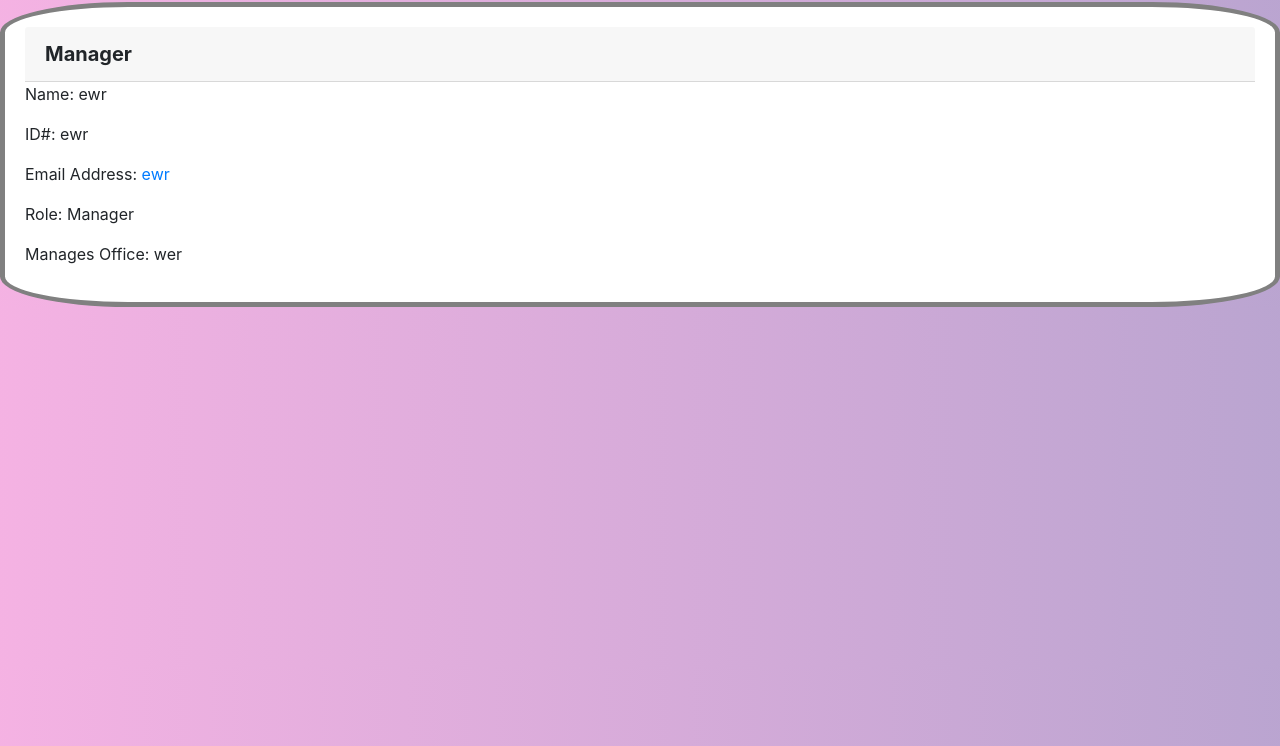
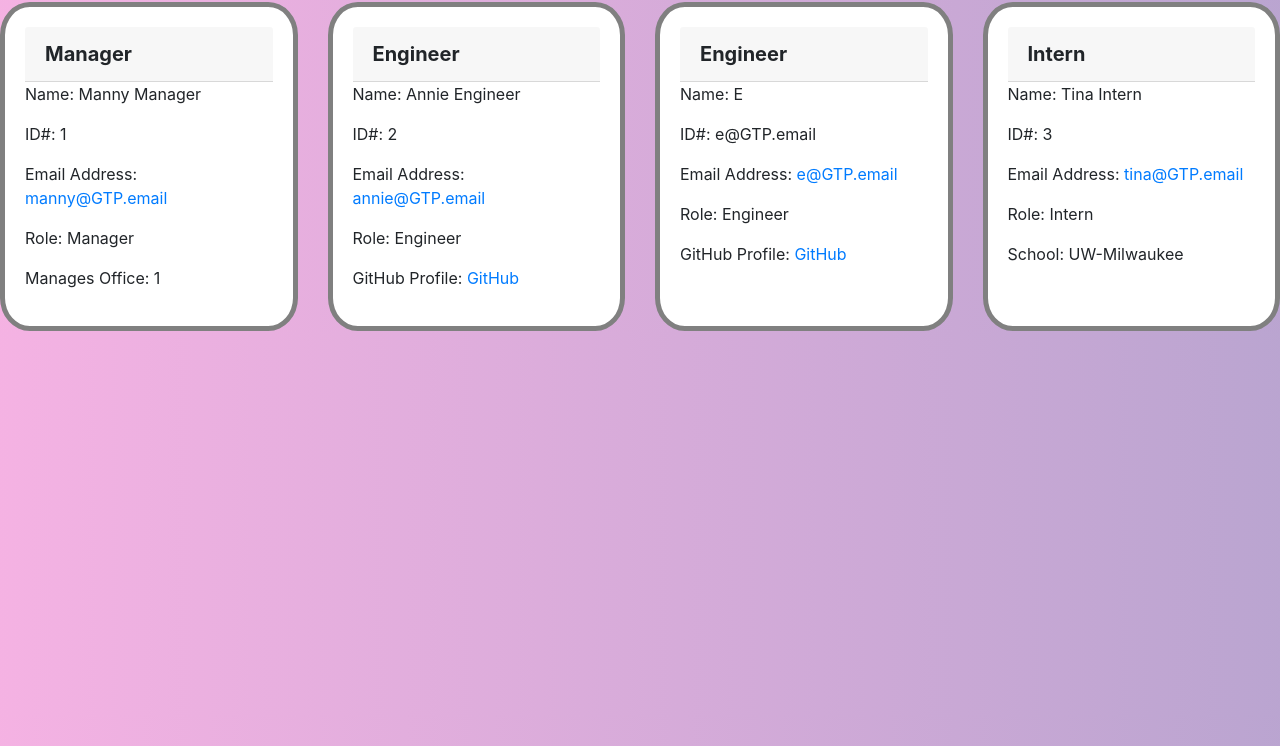
Before and after one commit to strossouw/Generate-Team-Profile, a website: page output/index.html in a window 1280 px wide. Shown: the part 54-800 px from the top of the page. Drawn offline with nearby package versions, Linux system fonts and the light colour scheme.

Commit message:
Added screen shots of application to images file

```diff
--- a/output/index.html
+++ b/output/index.html
@@ -20,11 +20,11 @@
         <div class="card" style="width:400px">
             <div class="card-body">
                 <div class="card-header lead font-weight-bold">Manager</div>
-                <p>Name: ewr</p>
-                <p>ID#: ewr</p>
-                <p>Email Address: <a href="mailto:ewr">ewr</a></p>
+                <p>Name: Manny Manager</p>
+                <p>ID#: 1</p>
+                <p>Email Address: <a href="mailto:manny@GTP.email">manny@GTP.email</a></p>
                 <p>Role: Manager</p>
-                <p>Manages Office: wer </p>
+                <p>Manages Office: 1 </p>
             </div>
         </div>
 
@@ -32,9 +32,42 @@
 
 
 
+        <div class="card" style="width:400px">
+            <div class="card-body">
+                <div class="card-header lead font-weight-bold">Engineer</div>
+                <p>Name: Annie Engineer</p>
+                <p>ID#: 2</p>
+                <p>Email Address: <a href="mailto:annie@GTP.email"> annie@GTP.email</a></p>
+                <p>Role: Engineer</p>
+                <p>GitHub Profile: <a href="https:github.com/annieGTP" target="_blank">GitHub</a></p>
+            </div>
+        </div>
+
+        <div class="card" style="width:400px">
+            <div class="card-body">
+                <div class="card-header lead font-weight-bold">Engineer</div>
+                <p>Name: E</p>
+                <p>ID#: e@GTP.email</p>
+                <p>Email Address: <a href="mailto:e@GTP.email"> e@GTP.email</a></p>
+                <p>Role: Engineer</p>
+                <p>GitHub Profile: <a href="https:github.com/eGTP" target="_blank">GitHub</a></p>
+            </div>
+        </div>
 
 
 
+
+
+        <div class="card" style="width:400px">
+            <div class="card-body">
+                <div class="card-header lead font-weight-bold">Intern</div>
+                <p>Name: Tina Intern</p>
+                <p>ID#: 3</p>
+                <p>Email Address: <a href="mailto:tina@GTP.email">tina@GTP.email</a></p>
+                <p>Role: Intern</p>
+                <p>School: UW-Milwaukee</p>
+            </div>
+        </div>
 
 
             </div>
```
Also changed, not shown: README.md, assets/images/SS 1.jpg (added), assets/images/SS 2.jpg (added), assets/images/SS 3.jpg (added), assets/images/SS 4.jpg (added).
